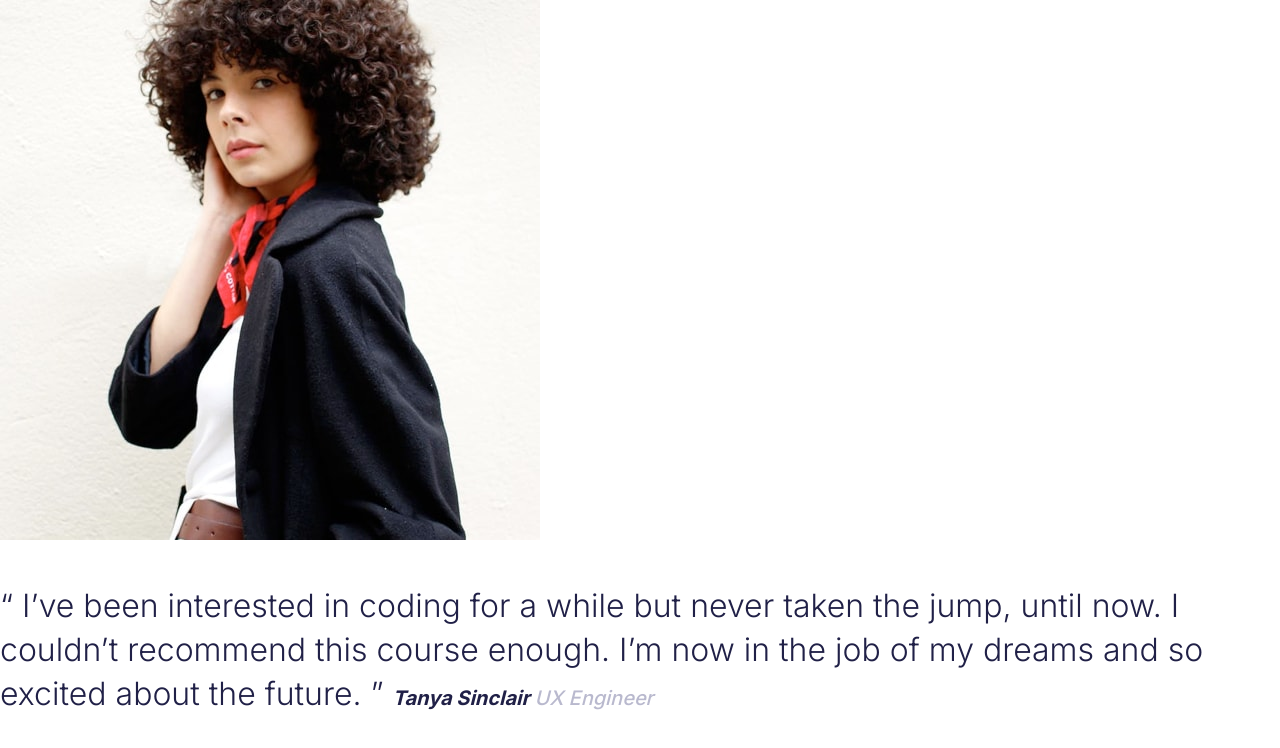
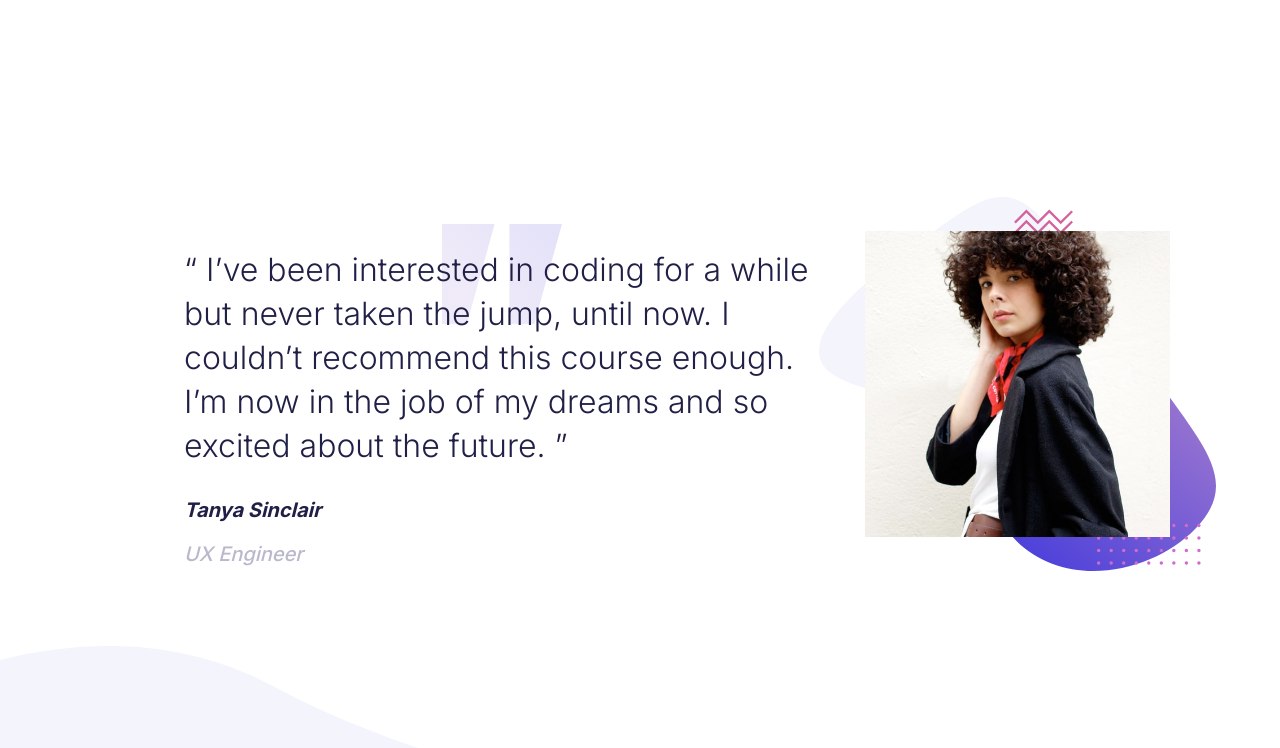
Before and after one commit to Eileenpk/Coding-bootcamp-testimonials-slider, a website: page src/index.html in a window 1280 px wide. Drawn offline with Linux system fonts and the light colour scheme.

Commit message:
WIP: CSS

```diff
--- a/src/index.html
+++ b/src/index.html
@@ -17,17 +17,17 @@
     <title>Coding Bootcamp Testimonials Slider</title>
   </head>
   <body>
-    <main class="main">
-      <section class="image--section " id="image-section" >
+    <main class="main p-6">
+      <section class="image--section mb-8 lg:mr-10" id="image-section" >
         <img src="./images/image-tanya.jpg" class="image--section_avatar" id="avatar"/>
       </section>
 
-      <section class="quote--section mt-11" id="quote-section">
+      <section class="quote--section pt-6 lg:ml-40" id="quote-section">
         <blockquote class="quote--section_quote " id="quote">
           “ I’ve been interested in coding for a while but never taken the jump,
           until now. I couldn’t recommend this course enough. I’m now in the job
           of my dreams and so excited about the future. ”
-          <cite class="quote--section_author" id="author"
+          <cite class="quote--section_author mt-5" id="author"
             >Tanya Sinclair
             <span class="quote--section_position" id="position"
               >UX Engineer</span
--- a/src/styles.css
+++ b/src/styles.css
@@ -45,6 +45,7 @@
 */
 html, body {
   min-height: 100%;
+  width: 100vw;
   font-family: var(--font-family);
 }
 /*
@@ -88,11 +89,6 @@ p, h1, h2, h3, h4, h5, h6 {
   margin: 0;
 }
 
-html,
-body {
-  max-width: 100vw;
-  overflow-x: hidden;
-}
 /* Typography  */
 body {
     color: var(--font-color);
@@ -139,6 +135,72 @@ body {
     }
 }
 
+/* General styles */
+body {
+    width: 100vw;
+}
+main {
+    min-height: 100vh;
+    width: 100%;
+    background: url('./images/pattern-curve.svg') no-repeat left bottom;
+}
+/* General styles media*/
+@media(min-width: 700px) {
+    main {
+        display: flex;
+    }
+}
+/* Image section styles */
+.image--section {
+    display: flex;
+    justify-content: center;
+    width: 100%;
+    align-items: center;
+    min-height: 308px;
+    background: url(./images/pattern-bg.svg) no-repeat center/contain;
+}
+
+.image--section_avatar {
+    width: 77%;
+    max-width: 254px;
+}
+/* Image section styles media */
+@media(min-width: 700px) {
+    .image--section{
+        order: 1;
+    }
+    .image--section_avatar {
+        max-width: 540px;
+    }
+}
+/* Quote section */
+.quote--section {
+    min-height: 228px;
+    background: url(./images/pattern-quotes.svg) no-repeat center top;
+}
+.quote--section_author,
+.quote--section_position{
+    display: block;
+}
+/* Quote section media */
+
+@media(min-width: 700px) {
+    .quote--section {
+        align-self: center;
+        max-width: 40vw;
+        max-width: 635px;
+    }
+
+@media(min-width: 1430px) {
+    .quote--section {
+        margin-left: 0;
+        position: relative;
+        left: 153px;
+    }
+
+}
+
+}
 /* Enable hover only on non-touch devices */
 @media (hover: hover) and (pointer: fine) {
 
```
Also changed, not shown: README.md, dist/output.css.
